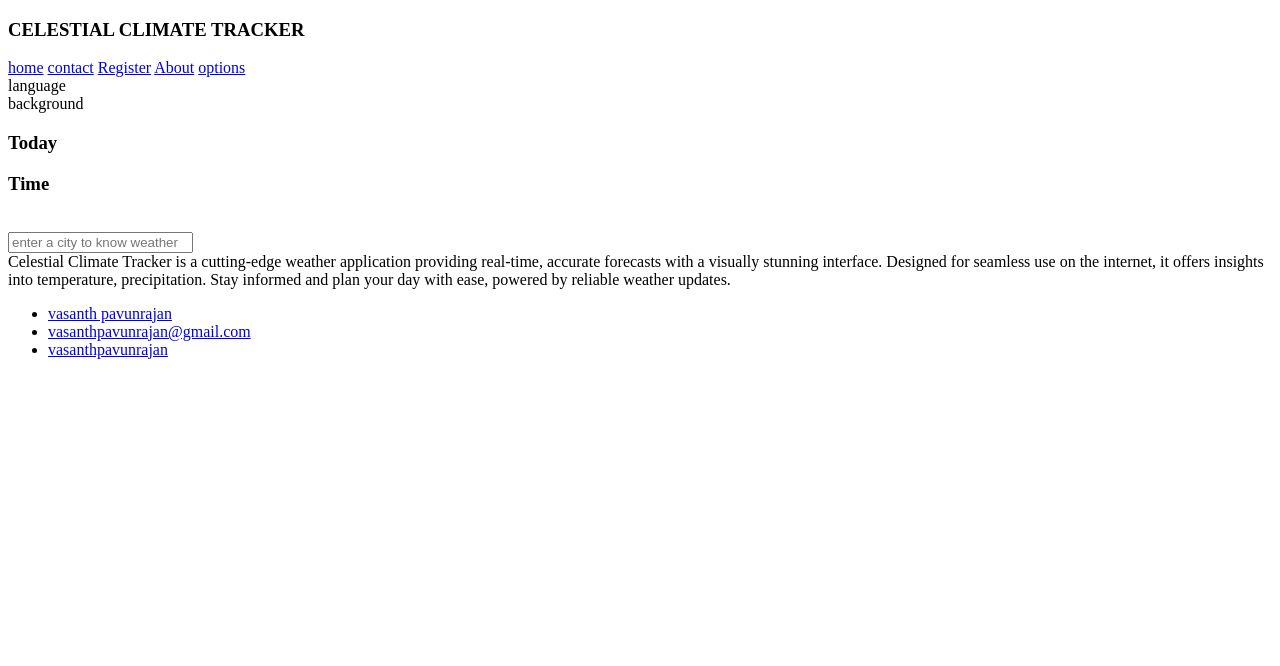
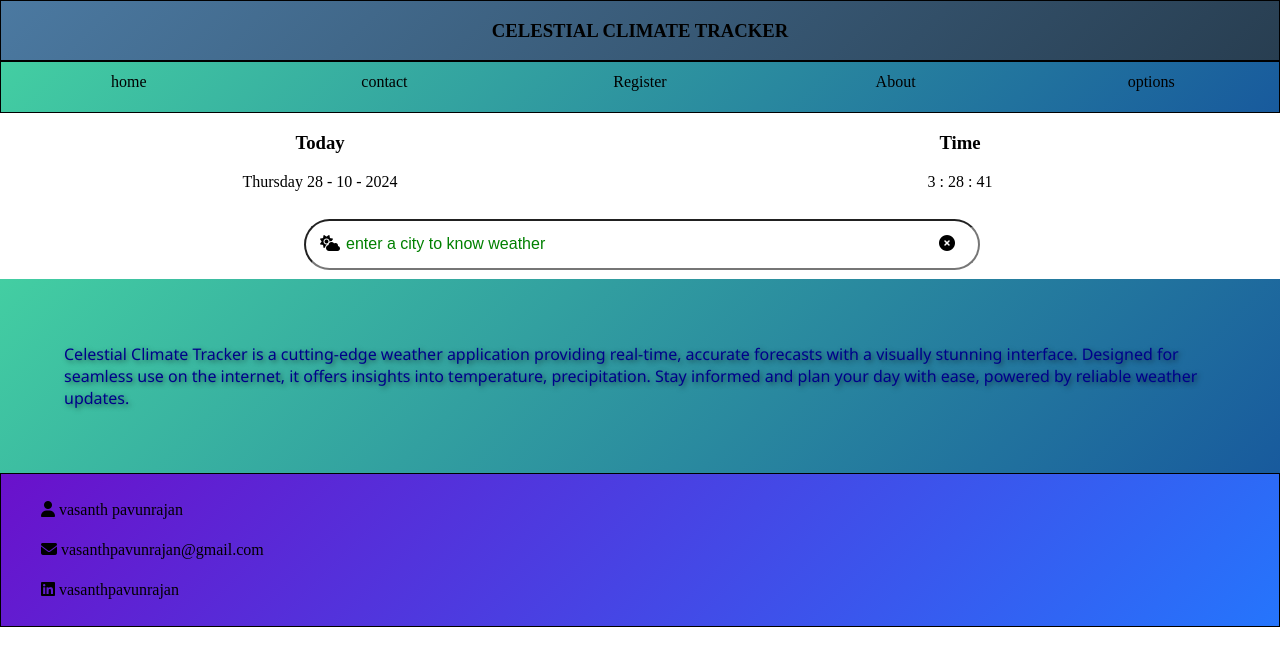
Before and after one commit to VasanthPavunrajan/celestial-climate-tracker, a plain HTML site: page index.html in a window 1280 px wide. Drawn offline with Linux system fonts and the light colour scheme; the site is published under a folder, as on GitHub Pages, so addresses that start at the root find nothing.

Commit message:
Update index.html

```diff
--- a/index.html
+++ b/index.html
@@ -4,10 +4,10 @@
     <meta charset="UTF-8" />
     <meta name="viewport" content="width=device-width, initial-scale=1.0" />
     <title>Document</title>
-    <link rel="stylesheet" href="../css/style.css" />
+    <link rel="stylesheet" href="css/style.css" />
     <link
       rel="stylesheet"
-      href="/assets/fontawesome-free-6.7.1-web/css/all.min.css"
+      href="assets/fontawesome-free-6.7.1-web/css/all.min.css"
     />
   </head>
   <body>
@@ -123,6 +123,6 @@
       </ul>
     </div>
 
-    <script src="/js/script.js"></script>
+    <script src="js/script.js"></script>
   </body>
 </html>
```
